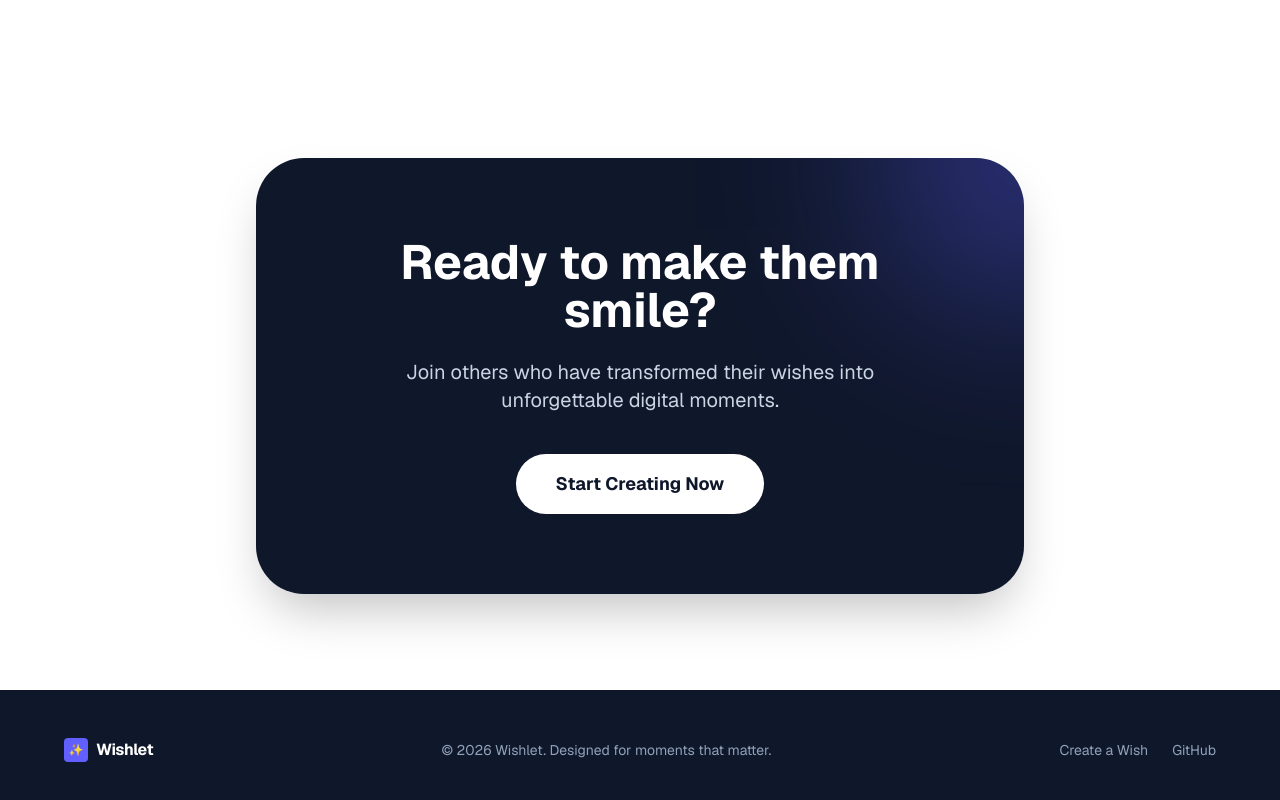
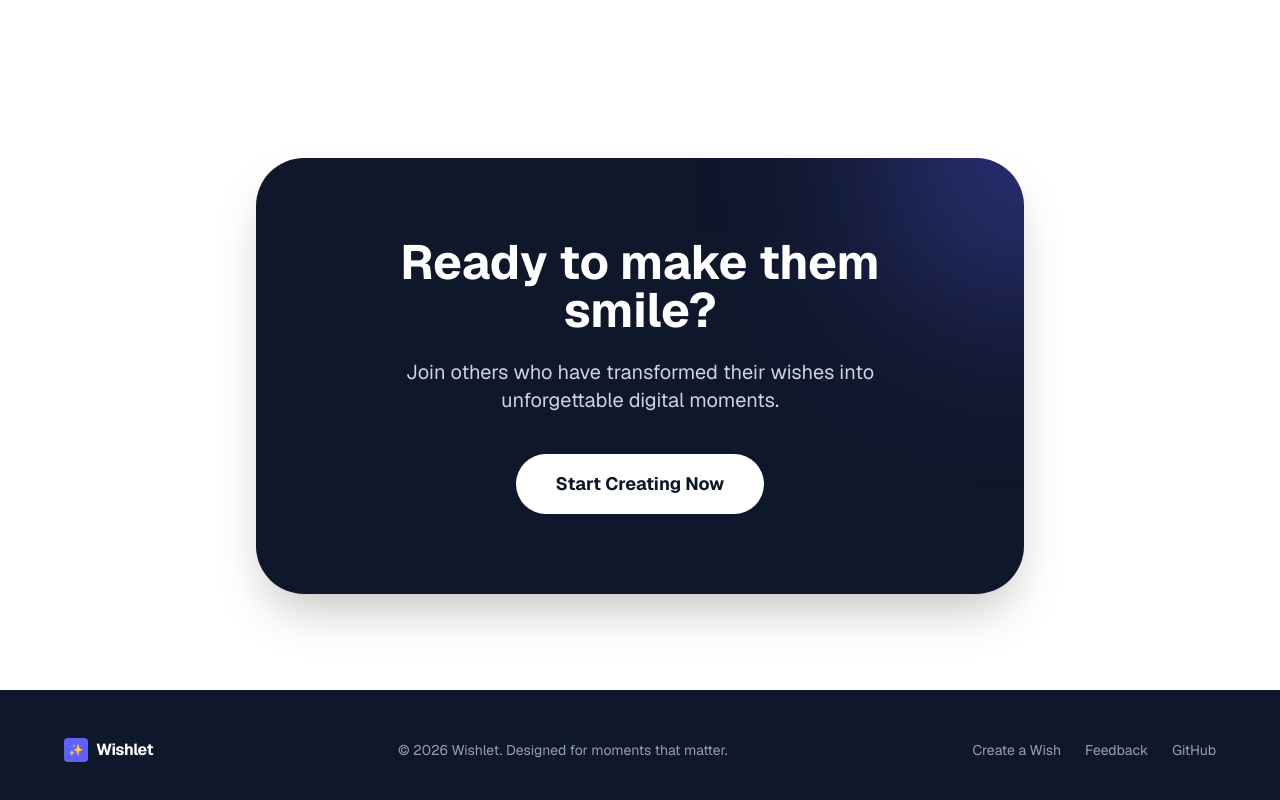
Before and after one commit to anurag-singh2001/Wishlet-Frontend, a Next.js app: page / in a window 1280 px wide. Shown: the part 2821-3621 px from the top of the page. Built offline with nearby package versions, Linux system fonts and the light colour scheme; no server answers; a web font is replaced by a local one.

Commit message:
feat: add feedback google form link to landing footer

```diff
--- a/src/features/landing/components/Footer.tsx
+++ b/src/features/landing/components/Footer.tsx
@@ -18,6 +18,7 @@ export function Footer() {
 
         <div className="flex gap-6 text-sm">
           <Link href="/build" className="hover:text-white transition-colors">Create a Wish</Link>
+          <a href="https://forms.gle/5zA5dNXDY2PexPHx9" target="_blank" rel="noopener noreferrer" className="hover:text-white transition-colors">Feedback</a>
           <a href="https://github.com/wishlet/wishlet" target="_blank" rel="noreferrer" className="hover:text-white transition-colors">GitHub</a>
         </div>
       </div>
```
